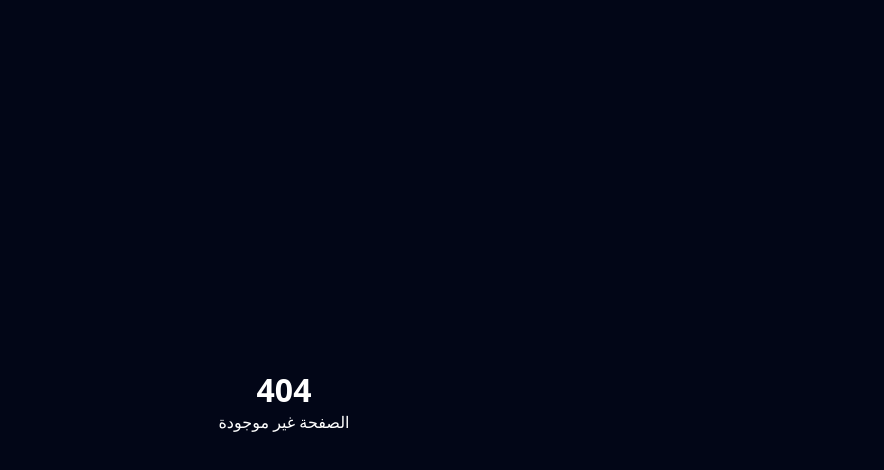
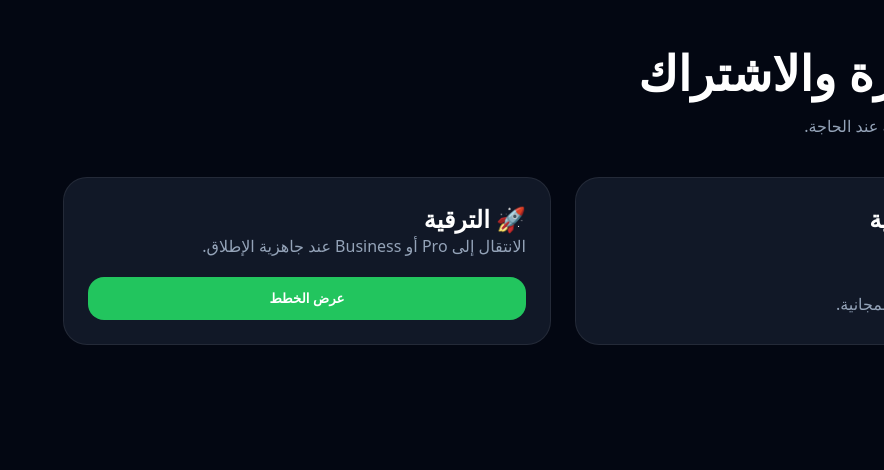
Before and after one commit to namma-ai-sa/namma-ai, a Next.js app: page /billing in a window 1280 px wide. Before the commit this address had no page. Shown: the top 470 px of the page, without its empty margins (396-1280 px from the left). Built offline with nearby package versions, Linux system fonts and the light colour scheme.

Commit message:
billing foundation v1

```diff
--- /dev/null
+++ b/app/billing/page.jsx
@@ -0,0 +1,102 @@
+export default function BillingPage() {
+  return (
+    <main
+      style={{
+        minHeight: "100vh",
+        background: "#030712",
+        color: "white",
+        padding: "40px",
+      }}
+    >
+      <div
+        style={{
+          maxWidth: "1000px",
+          margin: "0 auto",
+        }}
+      >
+        <h1
+          style={{
+            fontSize: "48px",
+            marginBottom: "10px",
+          }}
+        >
+          💳 الفوترة والاشتراك
+        </h1>
+
+        <p
+          style={{
+            color: "#94a3b8",
+            marginBottom: "40px",
+          }}
+        >
+          إدارة خطتك الحالية والترقية عند الحاجة.
+        </p>
+
+        <div
+          style={{
+            display: "grid",
+            gridTemplateColumns:
+              "repeat(auto-fit,minmax(280px,1fr))",
+            gap: "24px",
+          }}
+        >
+          <div
+            style={{
+              background: "#111827",
+              border: "1px solid rgba(255,255,255,.08)",
+              borderRadius: "24px",
+              padding: "24px",
+            }}
+          >
+            <h2>🌱 الخطة الحالية</h2>
+
+            <h3
+              style={{
+                fontSize: "34px",
+                marginTop: "12px",
+              }}
+            >
+              Free
+            </h3>
+
+            <p style={{ color: "#94a3b8" }}>
+              الحساب يعمل بالخطة المجانية.
+            </p>
+          </div>
+
+          <div
+            style={{
+              background: "#111827",
+              border: "1px solid rgba(255,255,255,.08)",
+              borderRadius: "24px",
+              padding: "24px",
+            }}
+          >
+            <h2>🚀 الترقية</h2>
+
+            <p style={{ color: "#94a3b8" }}>
+              الانتقال إلى Pro أو Business
+              عند جاهزية الإطلاق.
+            </p>
+
+            <button
+              style={{
+                marginTop: "20px",
+                width: "100%",
+                padding: "14px",
+                border: "none",
+                borderRadius: "16px",
+                background: "#22c55e",
+                color: "white",
+                fontWeight: "700",
+                cursor: "pointer",
+              }}
+            >
+              عرض الخطط
+            </button>
+          </div>
+        </div>
+      </div>
+    </main>
+  );
+}
```
